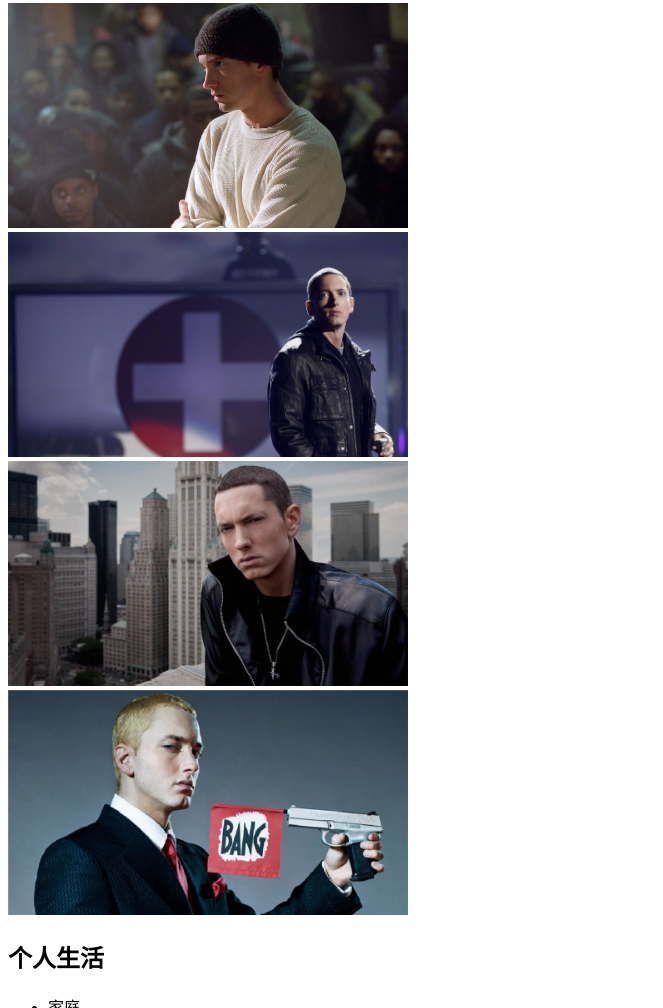
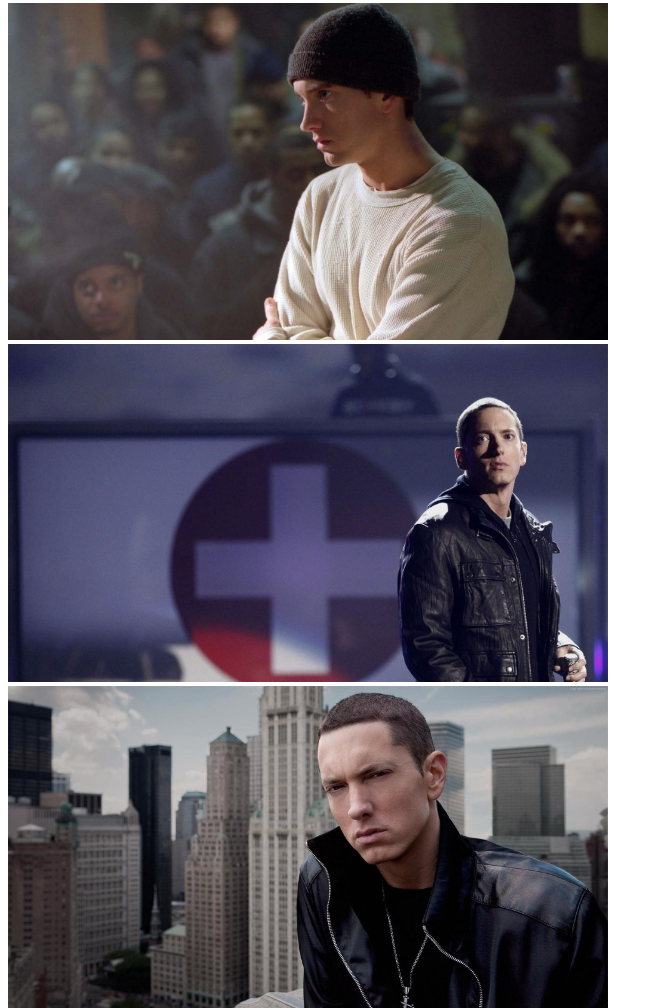
Before and after one commit to sofen-z/eminem, a plain HTML site: page index.html in a window 1280 px wide. Shown: the part 1792-2800 px from the top of the page, without its empty margins (0-663 px from the left). Drawn offline with Linux system fonts and the light colour scheme.

Commit message:
更新图片尺寸

```diff
--- a/index.html
+++ b/index.html
@@ -221,22 +221,22 @@
     <h2 id="pictures">生活照</h2>
     <div>
       <a href="images/1.jpg"
-        ><img width="400" src="images/1.jpg" alt="图1"
+        ><img width="600" src="images/1.jpg" alt="图1"
       /></a>
     </div>
     <div>
       <a href="images/2.jpg"
-        ><img width="400" src="images/2.jpg" alt="图2"
+        ><img width="600" src="images/2.jpg" alt="图2"
       /></a>
     </div>
     <div>
       <a href="images/3.jpg"
-        ><img width="400" src="images/3.jpg" alt="图3"
+        ><img width="600" src="images/3.jpg" alt="图3"
       /></a>
     </div>
     <div>
       <a href="images/4.jpg"
-        ><img width="400" src="images/4.jpg" alt="图4"
+        ><img width="600" src="images/4.jpg" alt="图4"
       /></a>
     </div>
 
```
